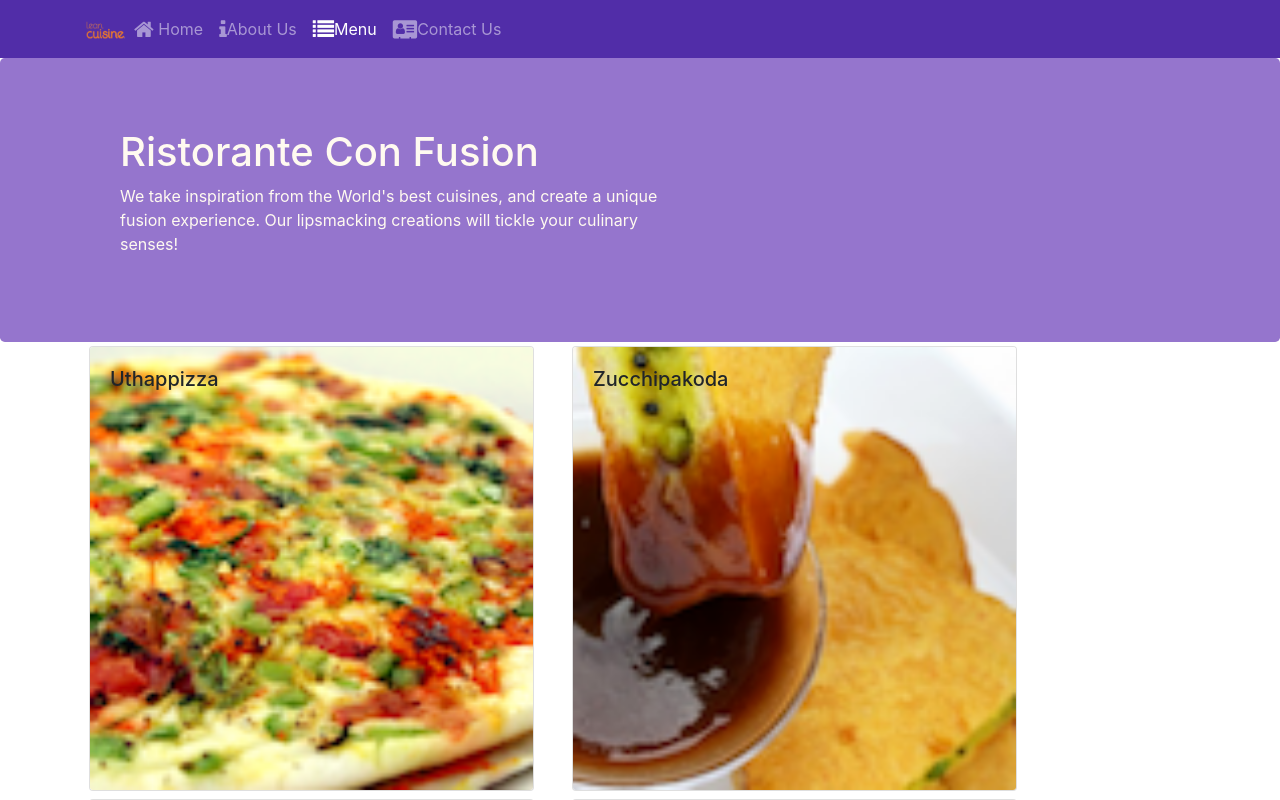
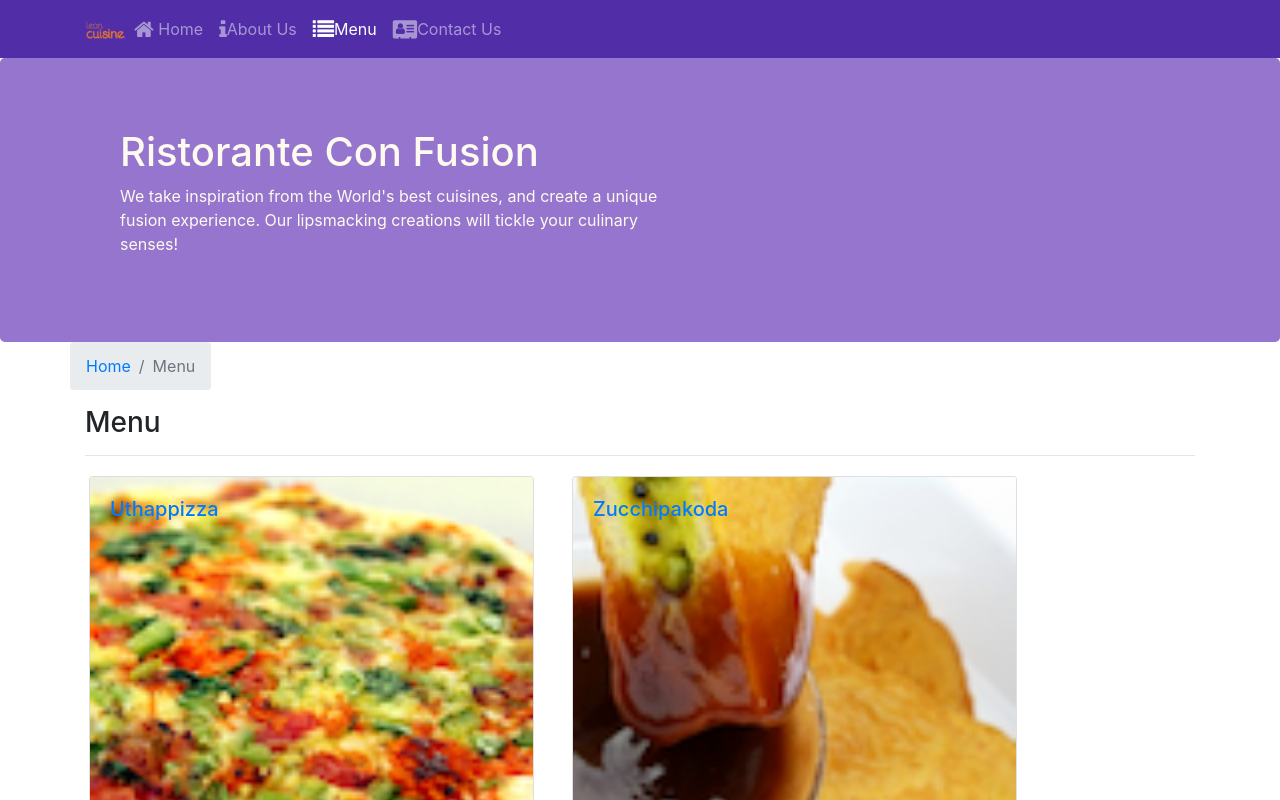
Before and after one commit to Nouman-Javaid/React-UI, a React (Create React App) app: page /menu in a window 1280 px wide. Shown: the top 800 px of the page. Built offline with nearby package versions, Linux system fonts and the light colour scheme.

Commit message:
SinglePageApplicationPart2

```diff
--- a/src/components/ContactComponent.js
+++ b/src/components/ContactComponent.js
@@ -1,9 +1,22 @@
 import React from 'react';
+import { Breadcrumb, BreadcrumbItem } from 'reactstrap';
+import { Link } from 'react-router-dom';
+
 
 function Contact(props) {
     return(
         <div className="container">
             <div className="row row-content">
+                <div className="row">
+                    <Breadcrumb>
+                        <BreadcrumbItem><Link to="/home">Home</Link></BreadcrumbItem>
+                        <BreadcrumbItem active>Contact Us</BreadcrumbItem>
+                    </Breadcrumb>
+                    <div className="col-12">
+                        <h3>Contact Us</h3>
+                        <hr />
+                    </div>
+                </div>
                 <div className="col-12">
                     <h3>Location Information</h3>
                 </div>
--- a/src/components/DishdetailComponent.js
+++ b/src/components/DishdetailComponent.js
@@ -1,5 +1,6 @@
 import React from 'react';
-import { Card, CardImg, CardBody, CardTitle, CardText, } from 'reactstrap';
+import { Card, CardImg, CardBody, CardTitle, CardText, Breadcrumb, BreadcrumbItem, } from 'reactstrap';
+import {Link} from "react-router-dom";
 
 
 function RenderDish({dish}){
@@ -8,7 +9,7 @@ function RenderDish({dish}){
         return(
 
             <div className="row" >
-                <div  className="col-12 col-md-5 m-1">
+                <div>
                 <Card>
                     <CardImg width="100" src={dish.image} alt={dish.name} />
                     <CardBody>
@@ -16,11 +17,6 @@ function RenderDish({dish}){
                         <CardText> {dish.description} </CardText>
                     </CardBody>
                 </Card>
-                </div>
-
-                <div className="col-12 col-md-5 m-1 text-left">
-                    <h4 >Comments</h4>
-                    <RenderComments comments = {dish.comments} />
                 </div>
             </div>
         );
@@ -35,23 +31,32 @@ function RenderDish({dish}){
 function RenderComments({comments}) {
 
     if(comments != null)
-            var reviews = comments.map((review) => {
+
             return (
-                <div key={review.id}>
-                    <ul className="list-unstyled">
-                        <li>{review['comment']}</li>
+                <div>
+                    <h4 >Comments</h4>
+                        <ul className="list-unstyled">
+                            {
+                                comments.map( (comment) => {
+                                    return (
+                                        <li key={comment.id} >
 
-                        <li className="list-inline-item">-- {review.author}</li>
+                                        <p> {comment.comment}</p>
 
-                        <li className="list-inline-item">{new Intl.DateTimeFormat('en-US', { year: 'numeric', month: 'short', day: '2-digit'}).format(new Date(Date.parse(review.date)))} </li>
+                                        <p>-- {comment.author}, {new Intl.DateTimeFormat('en-US', { year: 'numeric', month: 'short', day: '2-digit'}).format(new Date(Date.parse(comment.date)))} </p>
+                                        </li>
+                                    )
+                                })
+                            }
                     </ul>
                 </div>
             )
-            });
+
     else
         return(
-        <div></div>)
-    return reviews
+            <div>   </div>
+        )
+
 }
 
 
@@ -60,7 +65,25 @@ const DishDetail = (props) => {
     return (
 
         <div className="container">
-                <RenderDish dish = {props.dish} />
+            <div className="row">
+                <Breadcrumb>
+                    <BreadcrumbItem><Link to="/menu">Menu</Link></BreadcrumbItem>
+                    <BreadcrumbItem active>Dish Detail</BreadcrumbItem>
+                </Breadcrumb>
+                <div className="col-12">
+                    <h3>{props.dish.name}</h3>
+                    <hr />
+                </div>
+            </div>
+
+            <div className="row">
+                <div className="col-12 col-md-5 m-1">
+                    <RenderDish dish = {props.dish} />
+                </div>
+                <div className="col-12 col-md-5 m-1">
+                    <RenderComments comments = {props.comments} />
+                </div>
+            </div>
         </div>
 
     )
--- a/src/components/MainComponent.js
+++ b/src/components/MainComponent.js
@@ -5,7 +5,7 @@ import {COMMENTS} from '../shared/comments';
 import {PROMOTIONS} from '../shared/promotions';
 import {LEADERS} from '../shared/leaders';
 
-//import DishDetail from './DishdetailComponent';
+import DishDetail from './DishdetailComponent';
 import Header from './HeaderComponent';
 import Footer from './FooterComponent';
 import Menu from './MenuComponent';
@@ -24,14 +24,9 @@ class Main extends Component{
         comments: COMMENTS,
         promotions :PROMOTIONS,
         leaders :LEADERS,
-        //selectedDish: null,
     };
 
   }
-
-//   onDishSelect(dishId){
-//     this.setState ({ selectedDish: dishId });
-// }
 
 
 
@@ -47,17 +42,24 @@ class Main extends Component{
       )
     }
 
+    const DishWithId = ({match}) =>{
+      return(
+        <DishDetail
+          dish={this.state.dishes.filter((dish) => dish.id === parseInt(match.params.dishId, 10))[0]}
+          comments={this.state.comments.filter((comment) => comment.dishId === parseInt(match.params.dishId, 10))}
+        />
+      )
+    }
+
     return (
       <div>
         <Header />
-        {/* param 'id' received is passed as param to arrow ftn */}
-        {/* <Menu dishes = {this.state.dishes} onClick = {(dishId) => this.onDishSelect(dishId)} />
-            <DishDetail dish = {this.state.dishes.filter( (dish) => dish.id === this.state.selectedDish )[0] }/> */}
 
         <Switch>
           <Route path='/home' component={ HomePage } />
           <Route exact path='/menu' component={ () => <Menu dishes={this.state.dishes} /> } />
-          <Route exact path='/contactus' component={ () => Contact} />
+          <Route path='/menu/:dishId' component={ DishWithId } />
+          <Route exact path='/contactus' component={ () => <Contact />} />
           <Redirect to='/home' />
         </Switch>
         <Footer />
--- a/src/components/MenuComponent.js
+++ b/src/components/MenuComponent.js
@@ -1,14 +1,17 @@
 import React from 'react';
-import { Card, CardImg, CardImgOverlay, CardTitle,} from 'reactstrap';
+import { Card, CardImg, CardImgOverlay, CardTitle, Breadcrumb, BreadcrumbItem } from 'reactstrap';
+import {Link} from 'react-router-dom';
 
 
-function RenderMenuItem({dish, onClick}){
+function RenderMenuItem({dish}){
     return(
-        <Card onClick={() => onClick(dish.id)}>    {/* the arrow funtion calls onClick in Main and pass a param 'id' */}
-            <CardImg width="100%" src={dish.image} alt={dish.name} />
-            <CardImgOverlay>
-                <CardTitle>{dish.name}</CardTitle>
-            </CardImgOverlay>
+        <Card>
+            <Link to = {`/menu/${dish.id}`}>
+                <CardImg width="100%" src={dish.image} alt={dish.name} />
+                <CardImgOverlay>
+                    <CardTitle>{dish.name}</CardTitle>
+                </CardImgOverlay>
+            </Link>
         </Card>
 
     );
@@ -18,13 +21,23 @@ const Menu = (props) => {
     const menu = props.dishes.map((dish) => {
         return (
             <div key={dish.id} className="col-12 col-md-5 m-1">
-                <RenderMenuItem dish={dish} onClick={props.onClick} />
+                <RenderMenuItem dish={dish} />
             </div>
         );
     });
 
     return (
         <div className="container">
+             <div className="row">
+                <Breadcrumb>
+                    <BreadcrumbItem><Link to="/home">Home</Link></BreadcrumbItem>
+                    <BreadcrumbItem active>Menu</BreadcrumbItem>
+                </Breadcrumb>
+                <div className="col-12">
+                    <h3>Menu</h3>
+                    <hr />
+                </div>
+            </div>
             <div className="row">
                 {menu}
             </div>
```
